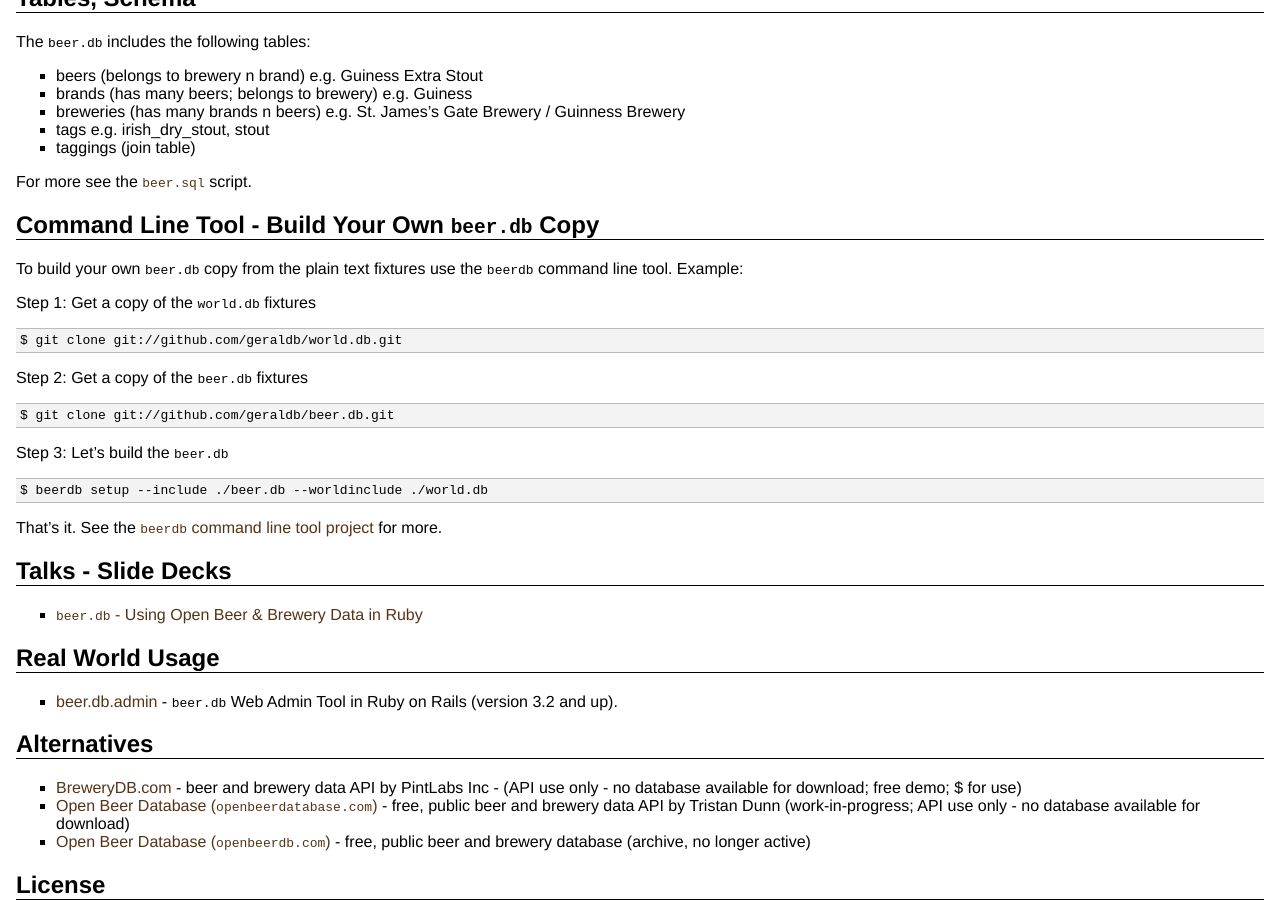
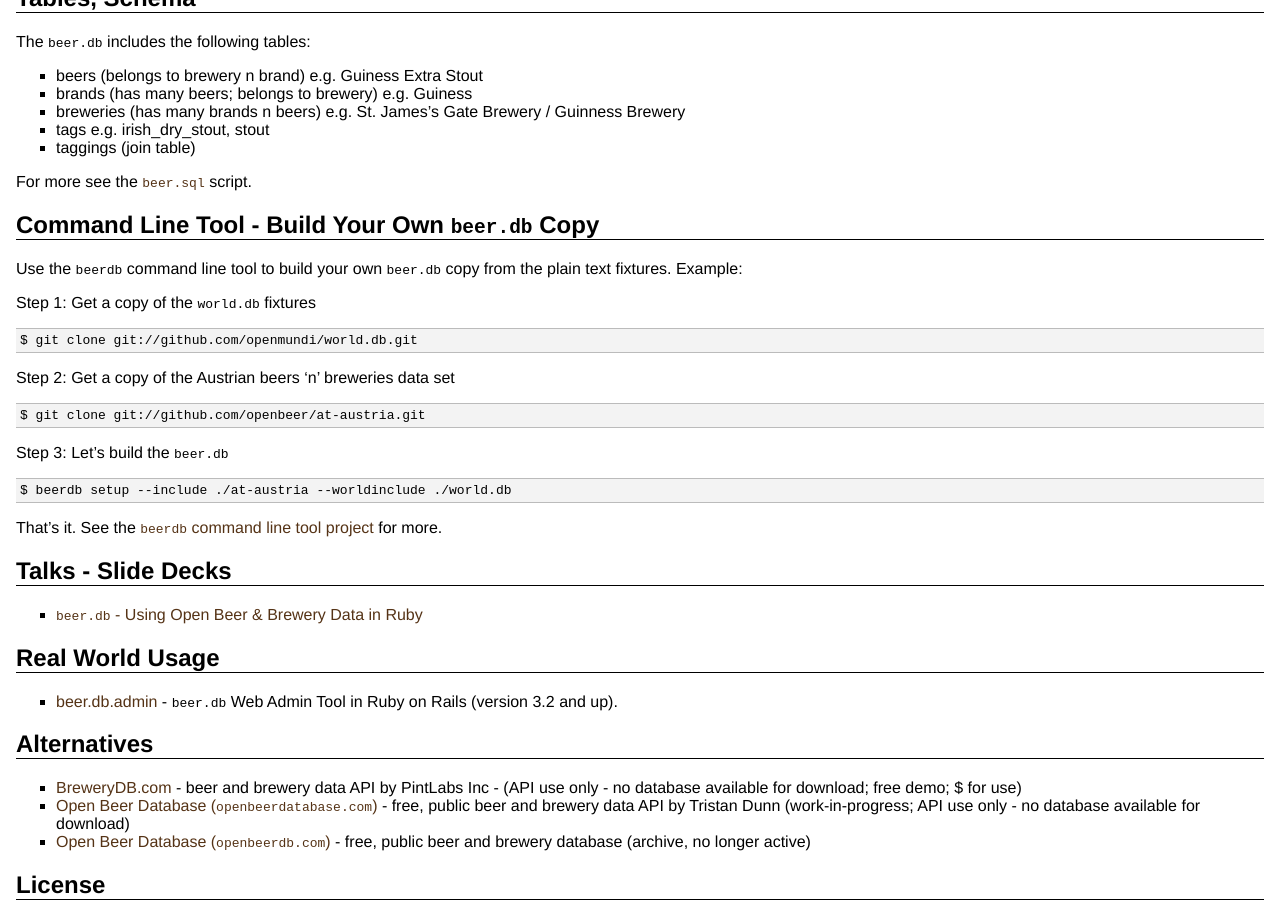
Before and after one commit to openbeer/openbeer.github.io, a Jekyll site: the page built from index.md, in a window 1280 px wide and 900 px high, scrolled down 1523 px. Built offline with Jekyll 4.4.1, drawn with Linux system fonts in a browser that asks for light colours.

Commit message:
Update index.md

```diff
--- a/index.md
+++ b/index.md
@@ -108,20 +108,19 @@ For more see the [`beer.sql`](https://github.com/openbeer/openbeer.github.io/blo
 
 ## Command Line Tool - Build Your Own `beer.db` Copy   {#build}
 
-To build your own `beer.db` copy from the plain text fixtures
-use the `beerdb` command line tool. Example:
+Use the `beerdb` command line tool to build your own `beer.db` copy from the plain text fixtures. Example:
 
 Step 1:  Get a copy of the `world.db` fixtures
 
-    $ git clone git://github.com/geraldb/world.db.git
+    $ git clone git://github.com/openmundi/world.db.git
 
-Step 2:  Get a copy of the `beer.db` fixtures
+Step 2:  Get a copy of the Austrian beers 'n' breweries data set
 
-    $ git clone git://github.com/geraldb/beer.db.git
+    $ git clone git://github.com/openbeer/at-austria.git
 
 Step 3:  Let's build the `beer.db`
 
-    $ beerdb setup --include ./beer.db --worldinclude ./world.db
+    $ beerdb setup --include ./at-austria --worldinclude ./world.db
 
 That's it. See the [`beerdb` command line tool project](https://github.com/geraldb/beer.db.ruby)
 for more.
```
